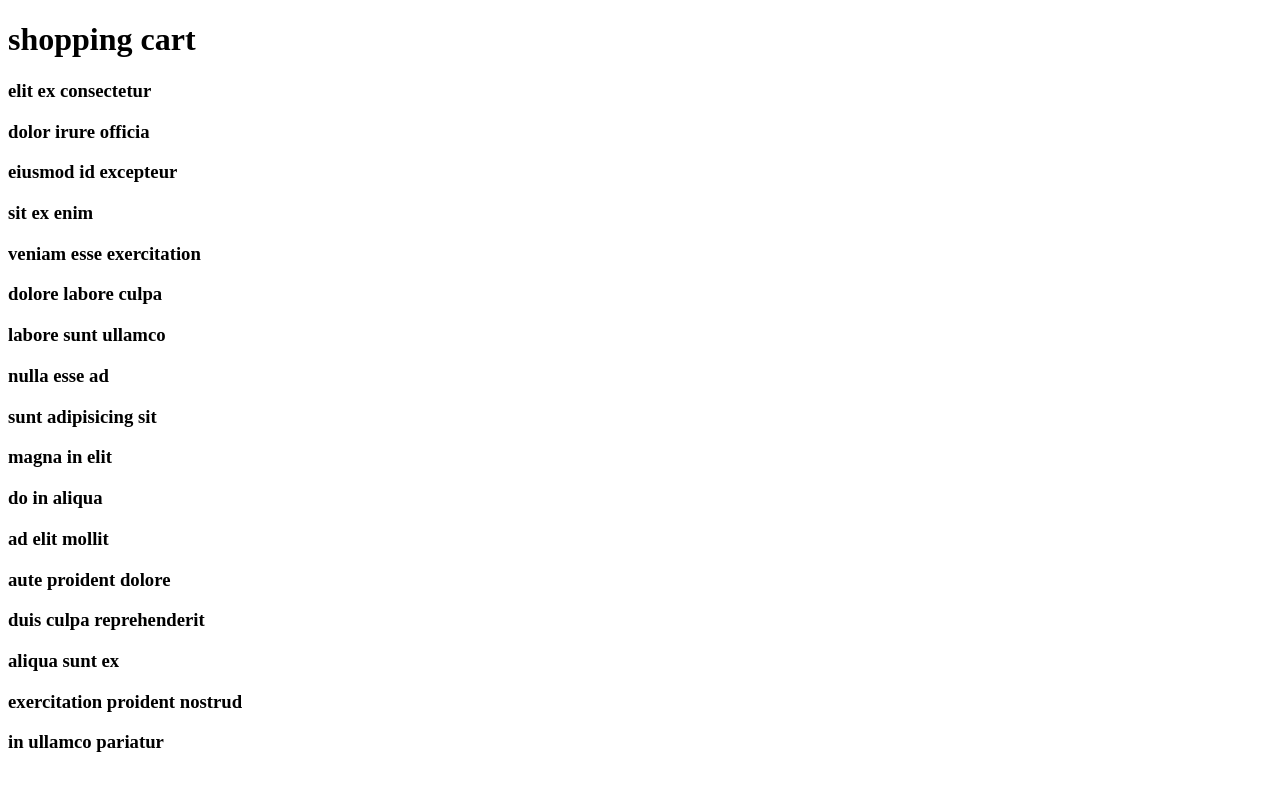
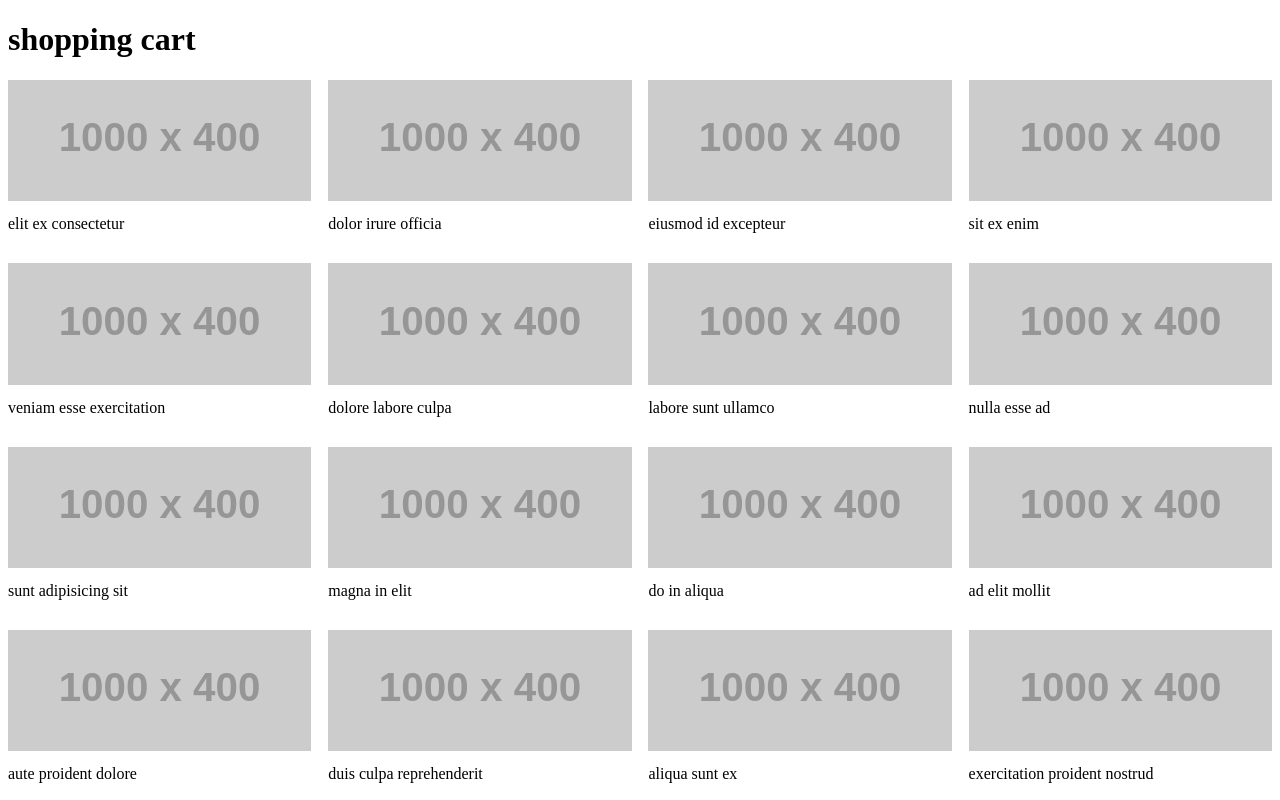
Before and after one commit to allansp9/shopping-cart, a React (Create React App) app: page / in a window 1280 px wide. Shown: the top 800 px of the page. Built offline with nearby package versions, Linux system fonts and the light colour scheme.

Commit message:
added ProductGrid component

```diff
--- a/package.json
+++ b/package.json
@@ -3,13 +3,13 @@
   "version": "0.1.0",
   "private": true,
   "dependencies": {
-    "material-ui": "^0.19.4",
     "react": "^16.1.1",
     "react-dom": "^16.1.1",
     "react-redux": "^5.0.6",
     "react-scripts": "1.0.17",
     "redux": "^3.7.2",
-    "redux-saga": "^0.16.0"
+    "redux-saga": "^0.16.0",
+    "styled-components": "^2.2.3"
   },
   "scripts": {
     "start": "react-scripts start",
--- a/src/App.js
+++ b/src/App.js
@@ -1,5 +1,6 @@
 import React, { Component } from "react";
 import { connect } from "react-redux";
+import ProductsGrid from "./components/productGrid";
 import { fetchProducts } from "./state/product/actions";
 
 class App extends Component {
@@ -17,7 +18,7 @@ class App extends Component {
     return (
       <div className="App">
         <h1>shopping cart</h1>
-        {products.map(product => <h3>{product.name}</h3>)}
+        <ProductsGrid products={products} />
       </div>
     );
   }
--- /dev/null
+++ b/src/components/productGrid/index.js
@@ -0,0 +1,41 @@
+import React from "react";
+import PropTypes from "prop-types";
+import styled from "styled-components";
+
+const Wrapper = styled.div`
+  display: flex;
+  justify-content: space-between;
+  flex-wrap: wrap;
+`;
+
+const ProductWrapper = styled.div`
+  flex-basis: 24%;
+  margin-bottom: 20px;
+`;
+
+const ProductImage = styled.img`width: 100%;`;
+
+const ProductName = styled.div`margin: 10px 0;`;
+
+const ProductGrid = ({ products }) => (
+  <Wrapper>
+    {products.map(product => (
+      <ProductWrapper key={product._id}>
+        <ProductImage src={product.picture} />
+        <ProductName>{product.name}</ProductName>
+      </ProductWrapper>
+    ))}
+  </Wrapper>
+);
+
+ProductGrid.propTypes = {
+  products: PropTypes.arrayOf(
+    PropTypes.shape({
+      _id: PropTypes.string.isRequired,
+      picture: PropTypes.string.isRequired,
+      name: PropTypes.string.isRequired
+    })
+  ).isRequired
+};
+
+export default ProductGrid;
```
